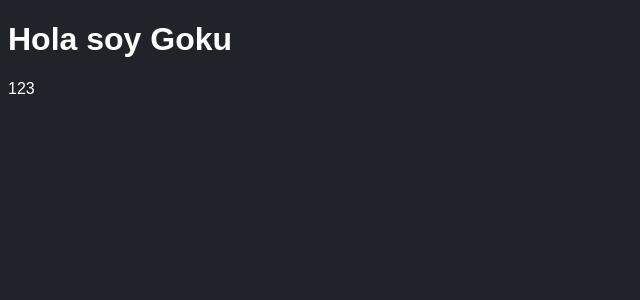
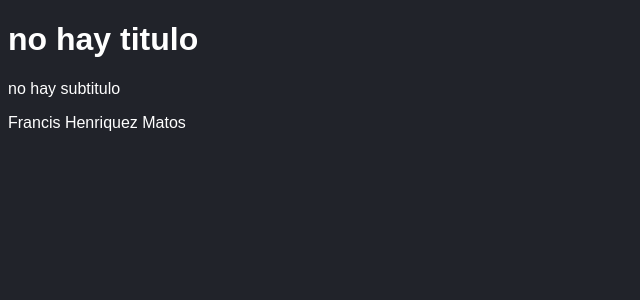
Before and after one commit to FrancisHenriquez/React-Course-React, a React (Vite) app: page / in a window 1280 px wide. Shown: the top 300 px of the page, without its empty margins (0-640 px from the left). Built offline with nearby package versions, Linux system fonts and the light colour scheme.

Commit message:
default props

```diff
--- a/src/FirstApp.jsx
+++ b/src/FirstApp.jsx
@@ -1,18 +1,28 @@
 import PropTypes from 'prop-types';
 
-export const FirstApp = ({title, Subtitulo}) => {
+export const FirstApp = (
+    {title,
+        subtitulo,
+    name}) => {
     // console.log(props);
 
 
     return (
         <>
         <h1>{title}</h1>
-        <p>{Subtitulo}</p>
+        <p>{subtitulo}</p>
+        <p>{name}</p>
         </>
     )
 }
 
 FirstApp.propTypes = {
     title: PropTypes.string.isRequired,
-    Subtitulo: PropTypes.number.isRequired
+     Subtitulo: PropTypes.string
 }
+
+FirstApp.defaultProps = {
+    title : 'no hay titulo',
+    subtitulo: 'no hay subtitulo',
+    name : 'Francis Henriquez Matos'
+}
--- a/src/main.jsx
+++ b/src/main.jsx
@@ -7,7 +7,7 @@ import './Index.css'
 
 ReactDOM.createRoot(document.getElementById('root')).render(
     <React.StrictMode>
-        <FirstApp title ="Hola soy Goku" Subtitulo={123}  />
+        <FirstApp    />
 
         </React.StrictMode>
 )
```
